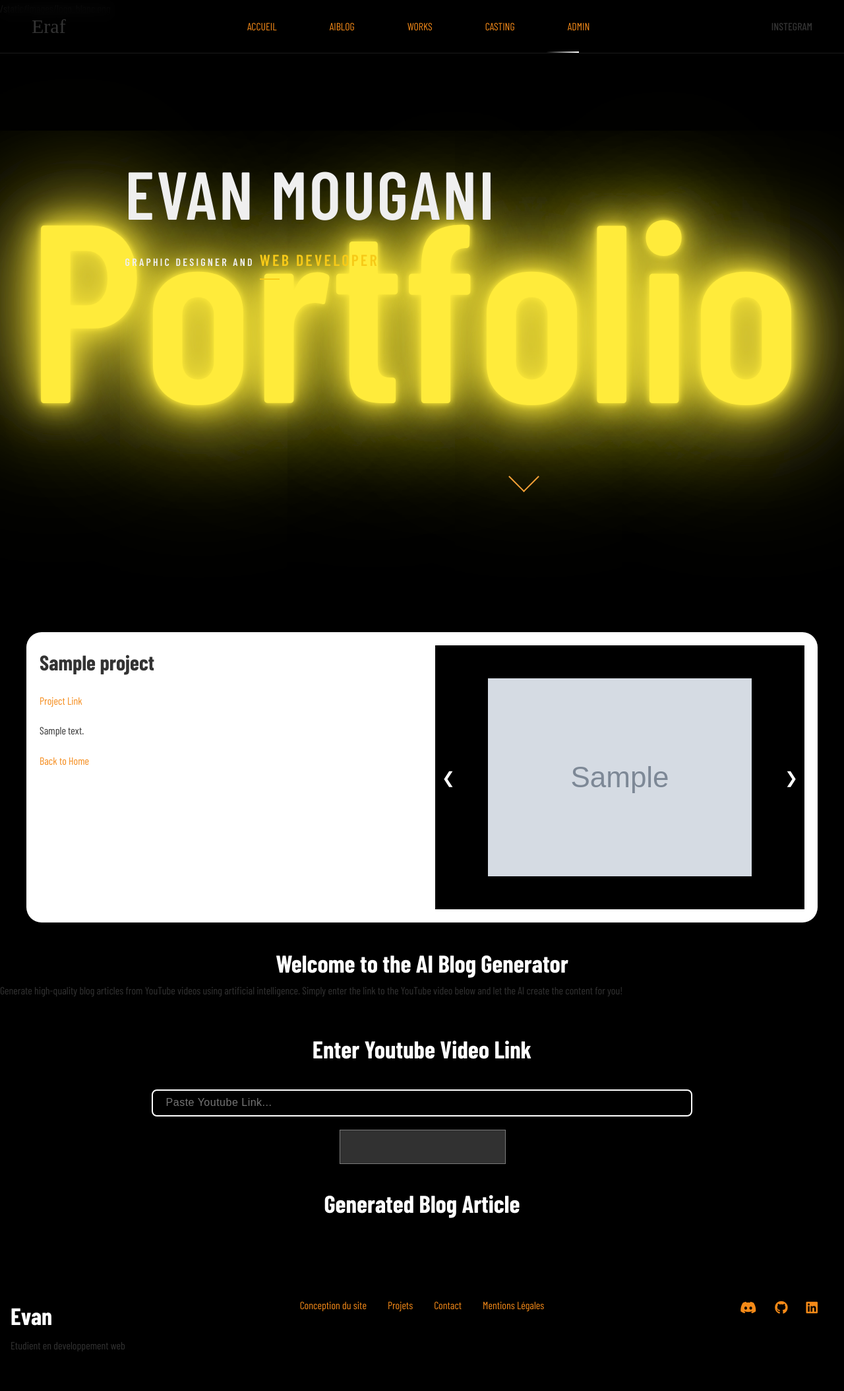
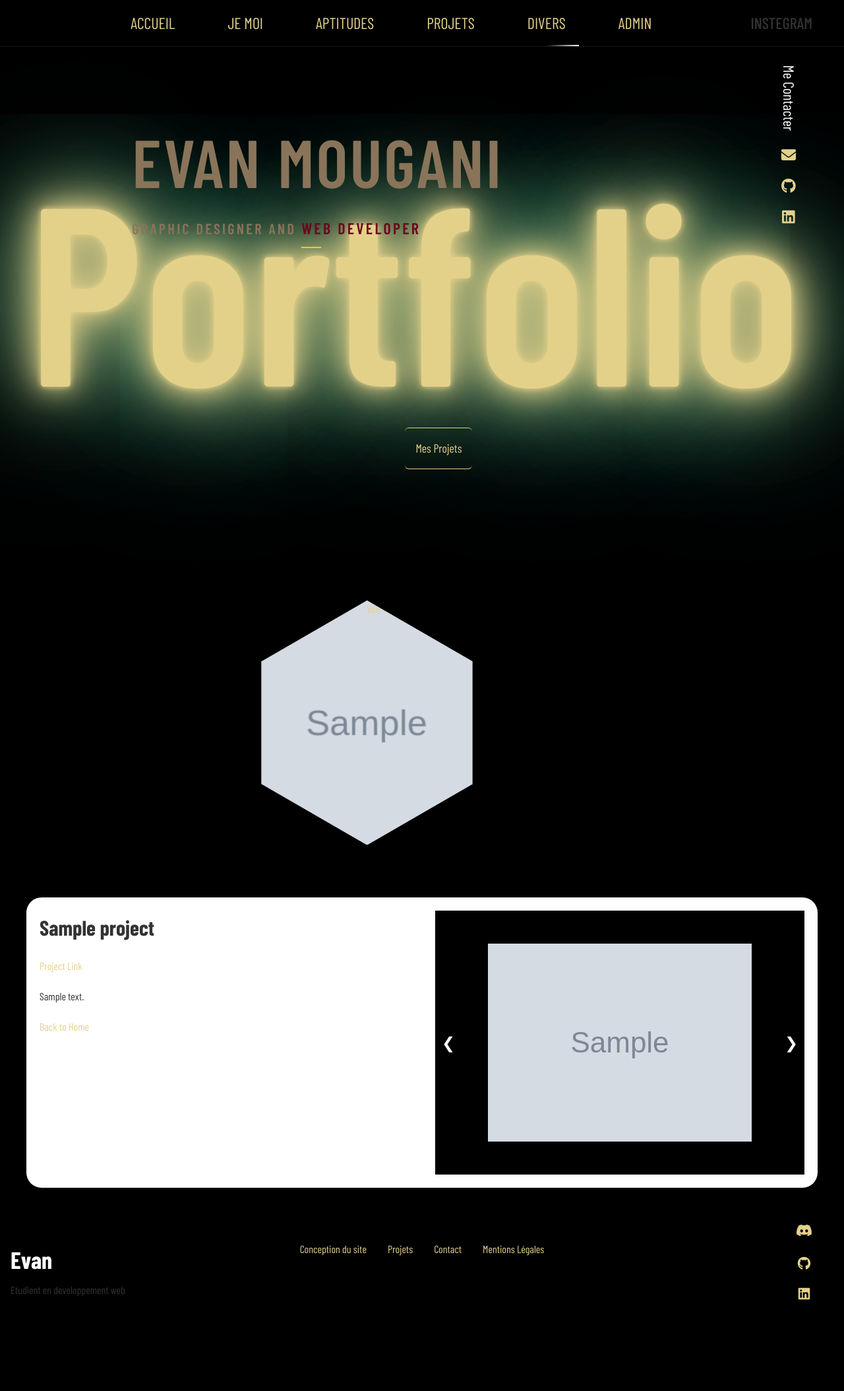
Before and after one commit to Ev-i-an/framework-portfolio, a Django app: template backend/templates/project.html in a window 1280 px wide. Shown: the whole page at 66% size. After the commit the page ends 1970 px from the top, so only its background shows below. Run offline with Django 5.2, Linux system fonts and the light colour scheme; the template is opened without the code that fills it: values that come from a table or form of the project are taken from there, others are empty; tables that the repository leaves empty hold one stand-in row (values such as "Sample post"); grey boxes marked "Sample" are stand-in pictures; some web fonts are replaced.

Commit message:
ajout des pages divers et abouts

```diff
--- a/backend/backend/urls.py
+++ b/backend/backend/urls.py
@@ -6,7 +6,6 @@ from django.conf import settings
 urlpatterns = [
     path("admin/", admin.site.urls),
     path("", include("main.urls")),
-    path('', include('blog_generator.urls'))
 ] + static(settings.MEDIA_URL, document_root=settings.MEDIA_ROOT)
 
 admin.site.index_title = "Gestion Administrateur"
--- a/backend/main/admin.py
+++ b/backend/main/admin.py
@@ -1,5 +1,5 @@
 from django.contrib import admin
-from .models import Tag, Project, ProjectImage, Concept, Aptitude, ConceptImage, AptitudeImage
+from .models import Tag, Project, ProjectImage, Concept, Aptitude, ConceptImage, AptitudeImage, About, AboutImage, MonPDF, SecondPdf
 
 # Register your models here.
 
@@ -41,4 +41,8 @@ admin.site.register(ProjectImage)
 admin.site.register(AptitudeImage)
 admin.site.register(ConceptImage)
 admin.site.register(Concept, ConceptAdmin)
+admin.site.register(SecondPdf)
 admin.site.register(Aptitude, AptitudeAdmin)
+admin.site.register(About)
+admin.site.register(AboutImage)
+admin.site.register(MonPDF)
--- /dev/null
+++ b/backend/main/static/css/about.css
@@ -0,0 +1,142 @@
+#categories{
+    overflow:hidden;
+    width:90%;
+    margin:0 auto;
+  }
+  .clr:after{
+    content:"";
+    display:block;
+    clear:both;
+  }
+  #categories li{
+    position:relative;
+    list-style-type:none;
+    width:27.85714285714286%; /* = (100-2.5) / 3.5 */
+    padding-bottom: 32.16760145166612%; /* =  width /0.866 */
+    float:left;
+    overflow:hidden;
+    visibility:hidden;
+
+    -webkit-transform: rotate(-60deg) skewY(30deg);
+    -ms-transform: rotate(-60deg) skewY(30deg);
+    transform: rotate(-60deg) skewY(30deg);
+  }
+  #categories li:nth-child(3n+2){
+    margin:0 1%;
+  }
+  #categories li:nth-child(6n+4){
+    margin-left:0.5%;
+  }
+  #categories li:nth-child(6n+4), #categories li:nth-child(6n+5), #categories li:nth-child(6n+6) {
+    margin-top: -6.9285714285%;
+    margin-bottom: -6.9285714285%;
+
+    -webkit-transform: translateX(50%) rotate(-60deg) skewY(30deg);
+    -ms-transform: translateX(50%) rotate(-60deg) skewY(30deg);
+    transform: translateX(50%) rotate(-60deg) skewY(30deg);
+  }
+  #categories li:nth-child(6n+4):last-child, #categories li:nth-child(6n+5):last-child, #categories li:nth-child(6n+6):last-child{
+    margin-bottom:0%;
+  }
+  #categories li *{
+    position:absolute;
+    visibility:visible;
+  }
+  #categories li > div{
+    width:100%;
+    height:100%;
+    text-align:center;
+    color:#fff;
+    overflow:hidden;
+
+    -webkit-transform: skewY(-30deg) rotate(60deg);
+    -ms-transform: skewY(-30deg) rotate(60deg);
+    transform: skewY(-30deg) rotate(60deg);
+
+    -webkit-backface-visibility: hidden; /* Pour Chrome, Safari et Opera */
+    backface-visibility: hidden; /* Propriété standard */
+
+  }
+
+  /* HEX CONTENT */
+  #categories li img{
+    left:-100%; right:-100%;
+    width: auto; height:100%;
+    margin:0 auto;
+  }
+
+  #categories div h1, #categories div p{
+    width:90%;
+    padding:0 5%;
+    background-color:#008080; background-color: rgba(0, 128, 128, 0.8);
+    font-family: 'Raleway', sans-serif;
+
+    -webkit-transition: top .2s ease-out, bottom .2s ease-out, .2s padding .2s ease-out;
+    -ms-transition: top .2s ease-out, bottom .2s ease-out, .2s padding .2s ease-out;
+    transition: top .2s ease-out, bottom .2s ease-out, .2s padding .2s ease-out;
+  }
+  #categories li h1{
+    bottom:110%;
+    font-style:italic;
+    font-weight:normal;
+    font-size:1.5em;
+    padding-top:100%;
+    padding-bottom:100%;
+  }
+  #categories li h1:after{
+      content:'';
+    display:block;
+    position:absolute;
+    bottom:-1px; left:45%;
+    width:10%;
+    text-align:center;
+    z-index:1;
+    border-bottom:2px solid #fff;
+  }
+  #categories li p{
+      padding-top:50%;
+      top:110%;
+      padding-bottom:50%;
+  }
+
+
+  /* HOVER EFFECT  */
+
+  #categories li div:hover h1 {
+    bottom:50%;
+    padding-bottom:10%;
+  }
+
+  #categories li div:hover p{
+    top:50%;
+    padding-top:10%;
+  }
+  #fork{
+    position:fixed;
+    top:0;
+    left:0;
+    color:#000;
+    text-decoration:none;
+    border:1px solid #000;
+    padding:.5em .7em;
+    margin:1%;
+    transition: color .5s;
+    overflow:hidden;
+  }
+  #fork:before {
+    content: '';
+    position: absolute;
+    top: 0; left: 0;
+    width: 130%; height: 100%;
+    background: #000;
+    z-index: -1;
+    transform-origin:0 0 ;
+    transform:translateX(-100%) skewX(-45deg);
+    transition: transform .5s;
+  }
+  #fork:hover {
+    color: #fff;
+  }
+  #fork:hover:before {
+    transform: translateX(0) skewX(-45deg);
+  }
--- a/backend/main/static/css/background.css
+++ b/backend/main/static/css/background.css
@@ -11,15 +11,15 @@
 
 .text h2 {
     position: relative;
-    color: #ffeb3b;
+    color: #e3d18a;
     font-weight: 600;
     font-size: 30vw;
     -webkit-box-reflect: below -129px linear-gradient(transparent, #0000);
-    text-shadow: 0 0 10px #ffeb3b,
-                 0 0 40px #ffeb3b,
-                 0 0 80px #ffeb3b,
-                 0 0 160px #ffeb3b,
-                 0 0 240px #ffeb3b;
+    text-shadow: 0 0 10px #e3d18a,
+                 0 0 40px #e3d18a,
+                 0 0 80px #e3d18a,
+                 0 0 160px #e3d18a,
+                 0 0 240px #00ffd6;
 }
 
 svg {
--- a/backend/main/static/css/base.css
+++ b/backend/main/static/css/base.css
@@ -20,13 +20,14 @@ body {
 a {
   color: #007bff;
   text-decoration: none;
-  transition: .5s;
+  transition: .5s ease;
 }
 
-a:hover {
-  /* text-decoration: underline; */
-  font-size: larger;
-  transition: .5s;
+a.navigation:hover {
+  text-decoration: underline;
+  font-size: 1.6rem;
+  transition: .5s ease;
+  color: white;
 }
 
 button {
@@ -41,9 +42,9 @@ input {
 
 
 body h2.section__title {
-  color: #fff;
+  color: #6d071a;
   text-align: center;
-  font-size: 2.3rem;
+  font-size: 3.5rem;
 }
 
 /* Header and Navigation Menu */
@@ -54,6 +55,7 @@ body h2.section__title {
   justify-content: space-between;
   background-color: #00000056;
   backdrop-filter: blur(12px);
+  font-size: 1.5rem;
   padding: 1rem 3rem;
   position: fixed;
   top: 0;
@@ -129,7 +131,7 @@ li{
 }
 
 a{
-  color: #f58a18;
+  color: #e3d18a;
   text-decoration: none;
 }
 
--- a/backend/main/static/css/footer.css
+++ b/backend/main/static/css/footer.css
@@ -36,6 +36,7 @@
 
 .footer__socials {
     justify-self: flex-end;
+    transform: rotate(90deg);
 }
 
 .footer__social {
--- a/backend/main/static/css/landing.css
+++ b/backend/main/static/css/landing.css
@@ -10,7 +10,7 @@ section .title {
     max-width: 60%;
     width: 100%;
     align-self: center;
-    transform: translateY(-5px);
+    transform: translateY(-13rem);
     margin: 0 auto;
     overflow: hidden;
     padding-bottom: 10px;
@@ -18,7 +18,7 @@ section .title {
   section .title span {
     display: inline-block;
     font-size: 8vw;
-    color: #efefef;
+    color: rgb(137 116 90);
     width: 100%;
     text-transform: uppercase;
     transform: translateX(-100%);
@@ -27,7 +27,7 @@ section .title {
     letter-spacing: 0.25vw;
   }
   section .title span:last-child {
-    font-size: 1rem;
+    font-size: 1.4rem;
     animation: byBottom 1s 0.25s ease both;
   }
   section .title span a {
@@ -35,7 +35,7 @@ section .title {
     display: inline-block;
     margin-left: 0.5rem;
     text-decoration: none;
-    color: #f7ca18;
+    color: #6d071a;
     font-size: 1.5rem;
   }
   section .title span a::after {
@@ -146,12 +146,83 @@ section .title {
   }
 
 .arrow-down {
-width: 33px;
-height: 33px;
-border: 2px solid rgb(243, 161, 55);
-border-left: 0;
-border-top: 0;
-transform: rotate(45deg);
-margin-left: 50vw;
-/* margin-top: 43vh; */
+  text-decoration: none;
+  border: 1px solid #e3d18a;
+  border-radius: 6px;
+  font-size: 18px;
+  padding: 1rem;
+  backdrop-filter: blur(11px);
+  border-left: 0;
+  border-right: 0;
+  position: absolute;
+  left: 48%;
+  top: 81vh;
+  cursor: pointer;
+  transition: 1s ease;
 }
+
+.arrow-down:hover {
+  background-color: #6d071a;
+  transition: 1s ease;
+}
+
+div.home__social {
+  position: absolute;
+  display: flex;
+  flex-direction: row;
+  flex-wrap: wrap;
+  right: -36px;
+  font-size: 1.4rem;
+  top: 201px;
+  transform: translateY(10px);
+  gap: 25px;
+  transform: rotate(90deg);
+
+}
+
+div.home__social-links {
+  transform: rotate(0deg);
+  display: flex;
+  align-items: center;
+  gap: 26px;
+}
+
+.fa-brands, .fab {
+  font-weight: 400;
+  transform: rotate(-90deg);
+}
+
+.fa-solid, .fas {
+  font-weight: 900;
+  transform: rotate(-90deg);
+}
+
+span.home__social-follow {
+  color: white;
+}
+
+@media screen and (max-width: 600px) {
+  div.home__social {
+    right: 97px;
+    font-size: 1.8rem;
+    top: 81vh;
+    transform: translateY(18px);
+    margin-left: 10px;
+  }
+
+  .fa-brands, .fab {
+    font-weight: 400;
+    transform: rotate(1deg);
+
+  }
+
+  .fa-solid, .fas {
+    font-weight: 900;
+    transform: rotate(1deg);
+
+  }
+
+  .arrow-down {
+    display: none;
+  }
+}
--- a/backend/main/urls.py
+++ b/backend/main/urls.py
@@ -5,6 +5,7 @@ from . import views
 urlpatterns = [
     path("", views.home, name="home"),
     path("home/", views.home, name="home"),
-    path("aiblog/", views.contact, name="aiblog"),
     path("project/<int:id>/", views.project, name="project"),
+    path("venue_pdf/<int:id>/", views.venue_pdf, name='venue_pdf'),
+    path("pdf_divers/<int:id>/", views.pdf_divers, name='pdf_divers')
 ]
--- /dev/null
+++ b/backend/templates/about.html
@@ -0,0 +1,31 @@
+{% load static %}
+
+{% block extrahead %}
+  <link rel="stylesheet" href="{% static 'css/about.css' %}" />
+{% endblock %}
+
+<section class="section__about" id="about">
+    <ul id="categories" class="clr">
+        <li class="pusher"></li>
+        {% if abouts %}
+        {% for about in abouts %}
+            <li>
+                <div>
+                {% for image in about.images.all %}
+                    <img src="{{ image.image.url }}" alt=""/>
+                {% endfor %}
+                <h1>{{ about.title }}</h1>
+                <p>{{ about.description }}</p>
+                {% for pdf in about.pdfs.all %}
+                    <a class="projet__title" href="{% url 'venue_pdf' pdf.id %}">Voir PDF</a>
+                {% endfor %}
+                </div>
+            </li>
+        {% endfor %}
+        {% else %}
+            <div class="col-md-12">
+                <p>No items Available</p>
+            </div>
+        {% endif %}
+    </ul>
+</section>
--- a/backend/templates/base.html
+++ b/backend/templates/base.html
@@ -1,5 +1,4 @@
 {% load static %}
-{% static 'images/logo_blanc.png' %}
 
 <!DOCTYPE html>
 <html lang="fr">
@@ -11,7 +10,7 @@
     <title>{% block title %}Portfolio - Home{% endblock title %}</title>
     <link rel="stylesheet" href="{% static 'css/base.css' %}">
     <!-- <link rel="shortcut icon" href="backend/main/static/images/logo_blanc.png" type="image/x-icon"> -->
-    <link rel="shortcut icon" href="{% static 'favicon.ico' %}">
+    <link rel="icon" href="{% static 'images/logo_blanc.png' %}">
     <link rel="preconnect" href="https://fonts.googleapis.com">
     <link rel="preconnect" href="https://fonts.gstatic.com" crossorigin>
     <link href="https://fonts.googleapis.com/css2?family=Barlow+Condensed:ital,wght@0,100;0,200;0,300;0,400;0,500;0,600;0,700;0,800;0,900;1,100;1,200;1,300;1,400;1,500;1,600;1,700;1,800;1,900&family=Major+Mono+Display&display=swap" rel="stylesheet">
@@ -23,13 +22,15 @@
     <header>
         <nav class="navbar">
             <span></span>
-            <div class="logo">eraf</div>
+            <!-- <div class="logo">eraf</div> -->
+            <a class="logo" href="{% static 'images/logo_blanc.png' %}"></a>
             <ul class="menu">
-                <li><a href="/">accueil</a></li>
-                <li><a href="/aiblog">aiblog</a></li>
-                <li><a href="#skills">works</a></li>
-                <li><a href="#work">casting</a></li>
-                <li><a href="/admin">Admin</a></li>
+                <li><a class="navigation" href="/">accueil</a></li>
+                <li><a class="navigation" href="#about">Je Moi</a></li>
+                <li><a class="navigation" href="#skills">Aptitudes</a></li>
+                <li><a class="navigation" href="#work">Projets</a></li>
+                <li><a class="navigation" href="#work">Divers</a></li>
+                <li><a class="navigation" href="/admin">Admin</a></li>
             </ul>
             <div class="btn">instegram</div>
         </nav>
@@ -41,7 +42,7 @@
                 <li><a href="#about">À Propos</a></li>
                 <li><a href="#skills">Aptitudes</a></li>
                 <li><a href="#work">Projets</a></li>
-                <li><a href="#services">Portfolio</a></li>
+                <li><a href="#services">Divers</a></li>
                 <li><a href="/admin">Admin</a></li>
             </ul>
         </nav>
@@ -49,9 +50,9 @@
     <main>
         {% include 'background.html' %}
         {% include 'landing-page.html' %}
+        {% include 'about.html' %}
         {% block content %}
         {% endblock content %}
-        {% include 'secblog.html' %}
     </main>
     <footer>
         {% include 'footer.html' %}
--- a/backend/templates/home.html
+++ b/backend/templates/home.html
@@ -25,7 +25,7 @@
       <div class="projects-list">
         {% for project in projects %}
           <div class="project" data-name="{{ project.title|lower }}" data-tags="{{ project.tags.all|join:', '|lower }}">
-            <h3><a href="{% url 'project' project.id %}">{{project.title}}</a></h3>
+            <h3><a class="projet__title" href="{% url 'project' project.id %}">{{project.title}}</a></h3>
             <!-- <img src="{{ project.projectimage_set.first.image.url }}" class="img-project" alt="{{ project.title }} Image"> -->
             <p>{{project.description}}</p>
             <p>Tags: {{project.tags.all|join:', '}}</p>
--- a/backend/templates/landing-page.html
+++ b/backend/templates/landing-page.html
@@ -6,7 +6,23 @@
 
 <section class="landing">
     <div class="title"><span>Evan Mougani</span><span>Graphic Designer and<a target="_blanck" href="salfia.com">Web Developer</a></span></div>
-    <div class="arrow-down">
-        <a href="#work"></a>
-    </div>
+    <!-- <div class="arrow-down">
+        <button href="#work"></button>
+    </div> -->
+    <a class="arrow-down" href="#work">Mes Projets</a>
+    <!-- <button class="arrow-down">Submit</button> -->
+    <div class="home__social">
+      <span class="home__social-follow">Me Contacter</span>
+      <div class="home__social-links">
+          <a href="mailto:mouganib@gmail.com" target="_blank" class="home__social-link" aria-label="lien vers discord">
+            <i class="fa-solid fa-envelope"></i>
+          </a>
+          <a href="https://github.com/Ev-i-an" target="_blank" class="home__social-link" aria-label="lien vers mon github">
+              <i class="fa-brands fa-github"></i>
+          </a>
+          <a href="https://www.linkedin.com/in/evan-m-721248300/" target="_blank" class="home__social-link" aria-label="lien vers mon linkedin">
+              <i class="fa-brands fa-linkedin"></i>
+          </a>
+      </div>
+  </div>
 </section>
--- a/requirements.txt
+++ b/requirements.txt
@@ -12,3 +12,4 @@ Pillow
 assemblyai
 pytube
 openai
+reportlab
```
Also changed, not shown: backend/main/models.py (+51 -0 lines), backend/main/static/css/home.css (+8 -2 lines), backend/main/views.py (+34 -2 lines), backend/templates/divers.html (added, +27 -0 lines), backend/main/migrations/0002_about_aboutimage_monpdf_secondpdf.py (added), 1 other file.
